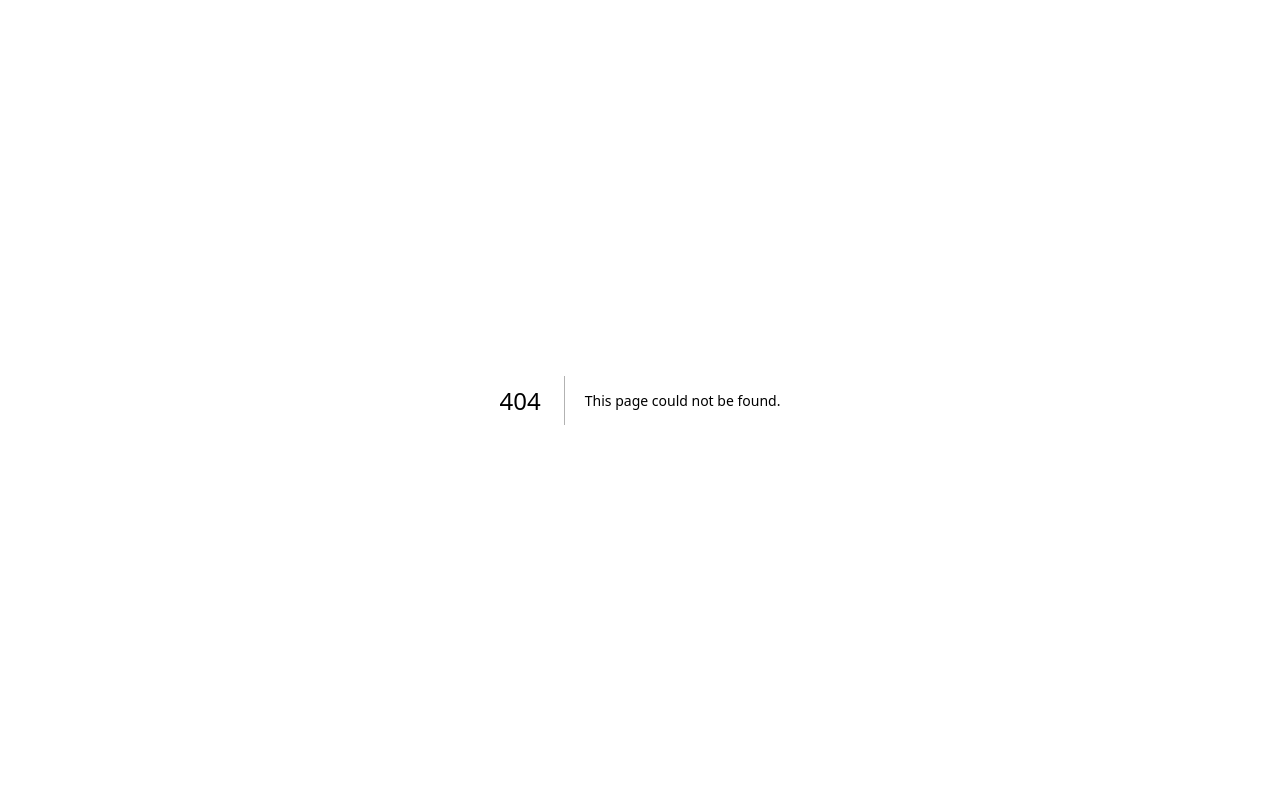
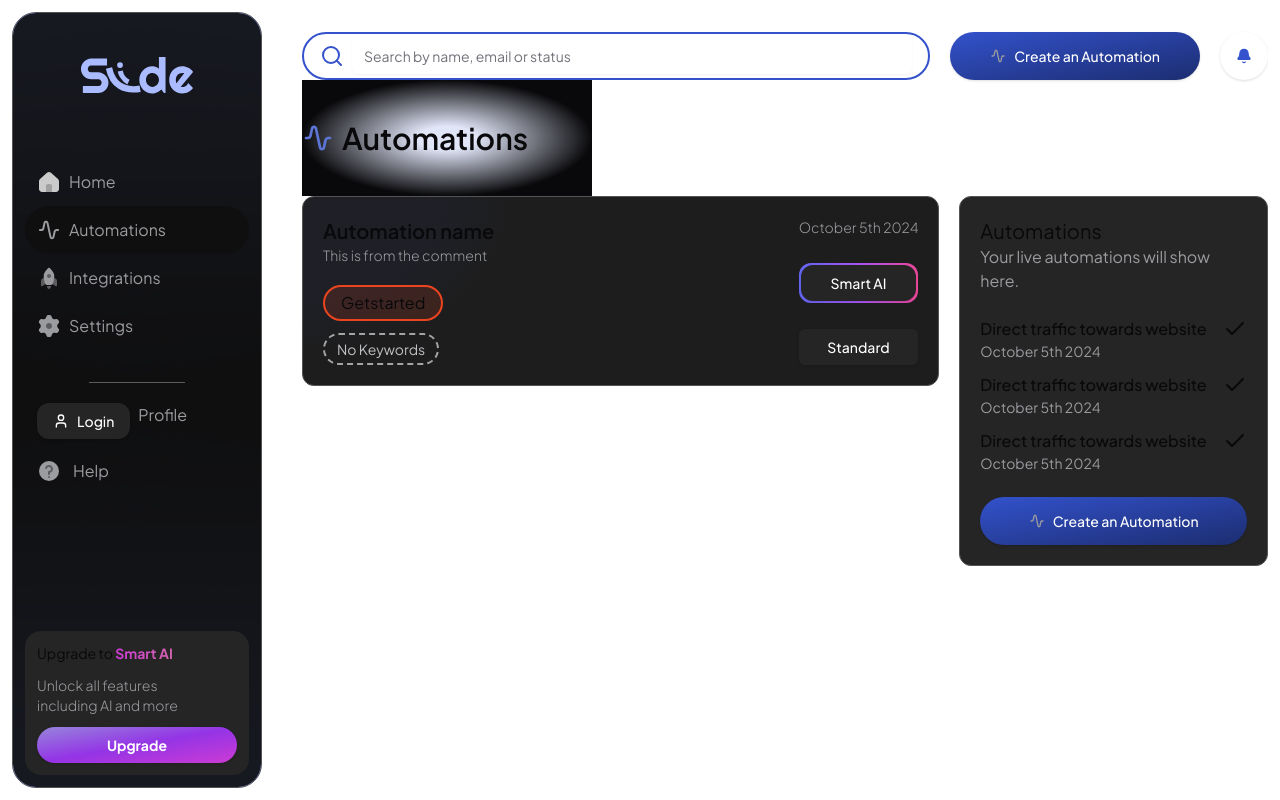
Before and after one commit to Kaarti22/instagram-automations, a Next.js app: page /dashboard/1/automations in a window 1280 px wide. Before the commit this address had no page. Built offline with nearby package versions, Linux system fonts and the light colour scheme; no server answers.

Commit message:
automations list page

```diff
--- /dev/null
+++ b/src/app/(protected)/dashboard/[slug]/automations/page.tsx
@@ -0,0 +1,42 @@
+import AutomationList from "@/components/global/automation-list";
+import CreateAutomation from "@/components/global/create-automation";
+import { Check } from "lucide-react";
+import React from "react";
+
+const Automations = () => {
+  return (
+    <div className="grid grid-cols-1 lg:grid-cols-6 gap-5">
+      <div className="lg:col-span-4">
+        <AutomationList />
+      </div>
+      <div className="lg:col-span-2">
+        <div className="flex flex-col rounded-xl bg-background-80 gap-y-6 p-5 border-[1px] overflow-hidden border-in-active">
+          <div>
+            <h2 className="text-xl">Automations</h2>
+            <p className="text-text-secondary">
+              Your live automations will show here.
+            </p>
+          </div>
+          <div className="flex flex-col gap-y-3">
+            {[1, 2, 3].map((item) => (
+              <div key={item} className="flex items-start justify-between">
+                <div className="flex flex-col">
+                  <h3 className="font-medium">
+                    Direct traffic towards website
+                  </h3>
+                  <p className="text-text-secondary text-sm">
+                    October 5th 2024
+                  </p>
+                </div>
+                <Check />
+              </div>
+            ))}
+          </div>
+          <CreateAutomation />
+        </div>
+      </div>
+    </div>
+  );
+};
+
+export default Automations;
--- /dev/null
+++ b/src/components/global/automation-list/index.tsx
@@ -0,0 +1,64 @@
+"use client";
+
+import { usePaths } from "@/hooks/user-nav";
+import { cn } from "@/lib/utils";
+import Link from "next/link";
+import React from "react";
+import GradientButton from "../gradient-button";
+import { Button } from "@/components/ui/button";
+
+const AutomationList = () => {
+  const { pathname } = usePaths();
+
+  return (
+    <div className="flex flex-col gap-y-3">
+      <Link
+        href={`${pathname}/1234564`}
+        className="bg-[#1D1D1D] hover:opacity-80 transition duration-100 rounded-xl p-5 border-[1px] radial--gradient--automations flex border-[#545454]"
+      >
+        <div className="flex flex-col flex-1 items-start">
+          <h2 className="text-xl font-semibold">Automation name</h2>
+          <p className="text-[#9B9CA0] text-sm font-light mb-2">
+            This is from the comment
+          </p>
+          <div className="flex gap-x-2 flex-wrap mt-3">
+            <div
+              className={cn(
+                "rounded-full px-4 py-1 capitalize",
+                (0 + 1) % 1 == 0 &&
+                  "bg-keyword-green/15 border-2 border-keyword-green",
+                (1 + 1) % 1 == 0 &&
+                  "bg-keyword-purple/15 border-2 border-keyword-purple",
+                (2 + 1) % 1 == 0 &&
+                  "bg-keyword-yellow/15 border-2 border-keyword-yellow",
+                (3 + 1) % 1 == 0 &&
+                  "bg-keyword-red/15 border-2 border-keyword-red"
+              )}
+            >
+              getstarted
+            </div>
+          </div>
+          <div className="rounded-full border-2 mt-3 border-dashed border-white/60 px-3 py-1">
+            <p className="text-sm text-[#bfc0c3]">No Keywords</p>
+          </div>
+        </div>
+        <div className="flex flex-col justify-between">
+          <p className="capitalize text-sm font-light text-[#9B9CA0]">
+            October 5th 2024
+          </p>
+          <GradientButton
+            type="BUTTON"
+            className="w-full bg-background-80 text-white hover:bg-background-80"
+          >
+            Smart AI
+          </GradientButton>
+          <Button className="bg-background-80 hover:bg-background-80 text-white">
+              Standard
+          </Button>
+        </div>
+      </Link>
+    </div>
+  );
+};
+
+export default AutomationList;
--- /dev/null
+++ b/src/components/global/gradient-button/index.tsx
@@ -0,0 +1,42 @@
+import { Button } from "@/components/ui/button";
+import { cn } from "@/lib/utils";
+import Link from "next/link";
+import React from "react";
+
+interface GradientButtonProps {
+  children: React.ReactNode;
+  type: "BUTTON" | "LINK";
+  href?: string;
+  className?: string;
+}
+
+const GradientButton: React.FC<GradientButtonProps> = ({
+  children,
+  type,
+  href,
+  className,
+}) => {
+  const gradients =
+    "bg-gradient-to-r from-indigo-500 via-purple-500 to-pink-500 rounded-xl p-[2px]";
+
+  switch (type) {
+    case "BUTTON":
+      return (
+        <div className={gradients}>
+          <Button className={cn(className, "rounded-xl")}>{children}</Button>
+        </div>
+      );
+    case "LINK":
+      return (
+        <div className={gradients}>
+          <Link href={href!} className={cn(className, "rounded-xl")}>
+            {children}
+          </Link>
+        </div>
+      );
+    default:
+      return null;
+  }
+};
+
+export default GradientButton;
```
